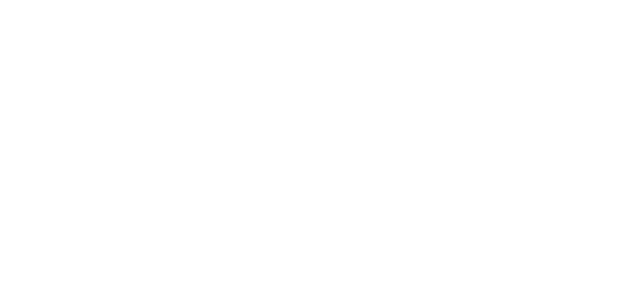
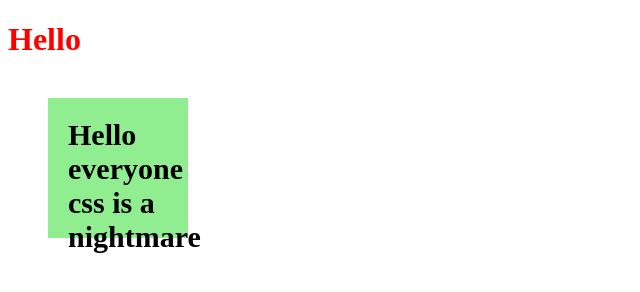
Before and after one commit to aubreeborror/webdev1, a plain HTML site: page css_intro/index.html in a window 1280 px wide. Shown: the whole page, without its empty margins (0-640 px from the left). Drawn offline with Linux system fonts and the light colour scheme.

Commit message:
add css_basics

```diff
--- a/css_intro/index.html
+++ b/css_intro/index.html
@@ -1,11 +1,13 @@
 <!DOCTYPE html>
 <html lang="en">
+    <link rel="stylesheet" href="style.css">
 <head>
     <meta charset="UTF-8">
     <meta name="viewport" content="width=device-width, initial-scale=1.0">
     <title>Document</title>
 </head>
 <body>
-
+    <h1>Hello</h1>
+    <h4>Hello everyone css is a nightmare</h4>
 </body>
 </html>
--- /dev/null
+++ b/css_intro/style.css
@@ -0,0 +1,13 @@
+h1 {
+    color: red;
+}
+
+h4 {
+    font-size: 30px;
+    background: lightgreen;
+    width: 100px;
+    height: 100px;
+    padding: 20px;
+    border: 10px soild blue;
+    margin: 40px;
+}
```
Also changed, not shown: css_intro/assignments/css_basics/index.html (added), css_intro/assignments/css_basics/style.css (added).
